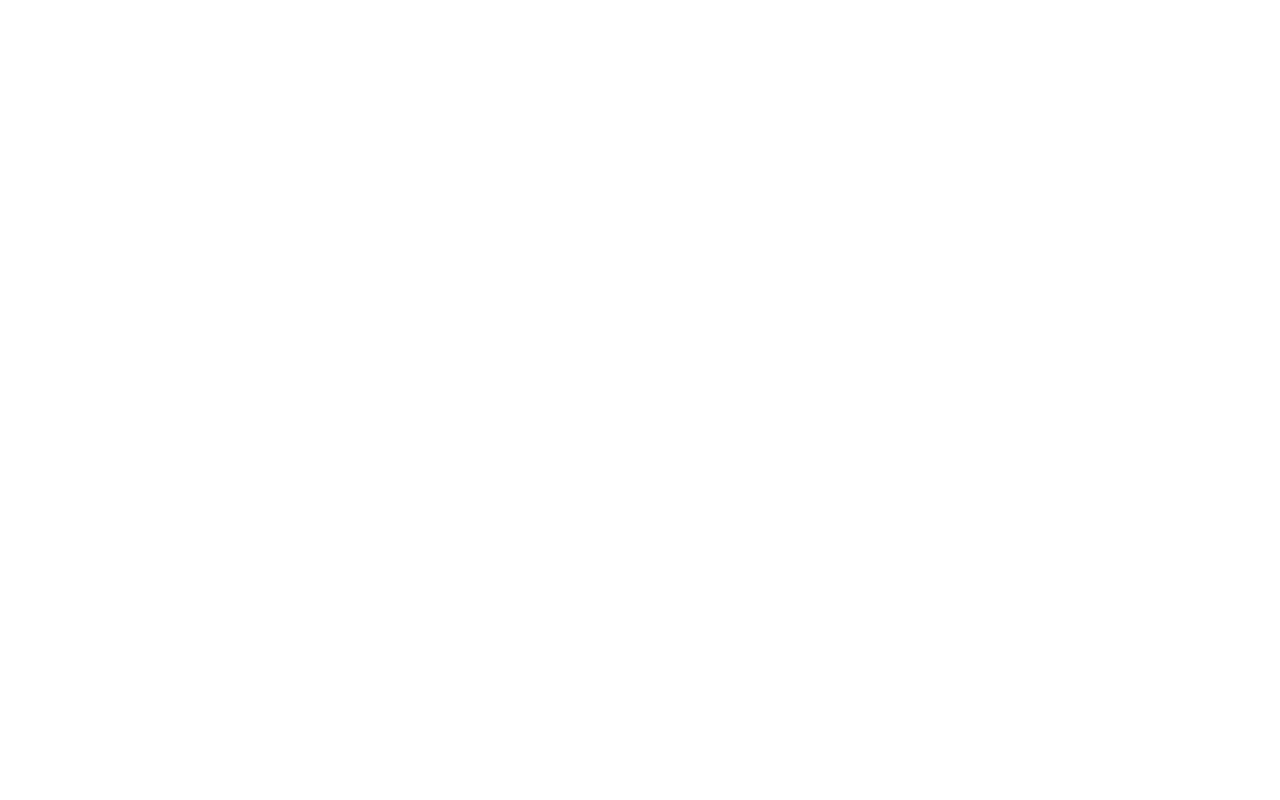
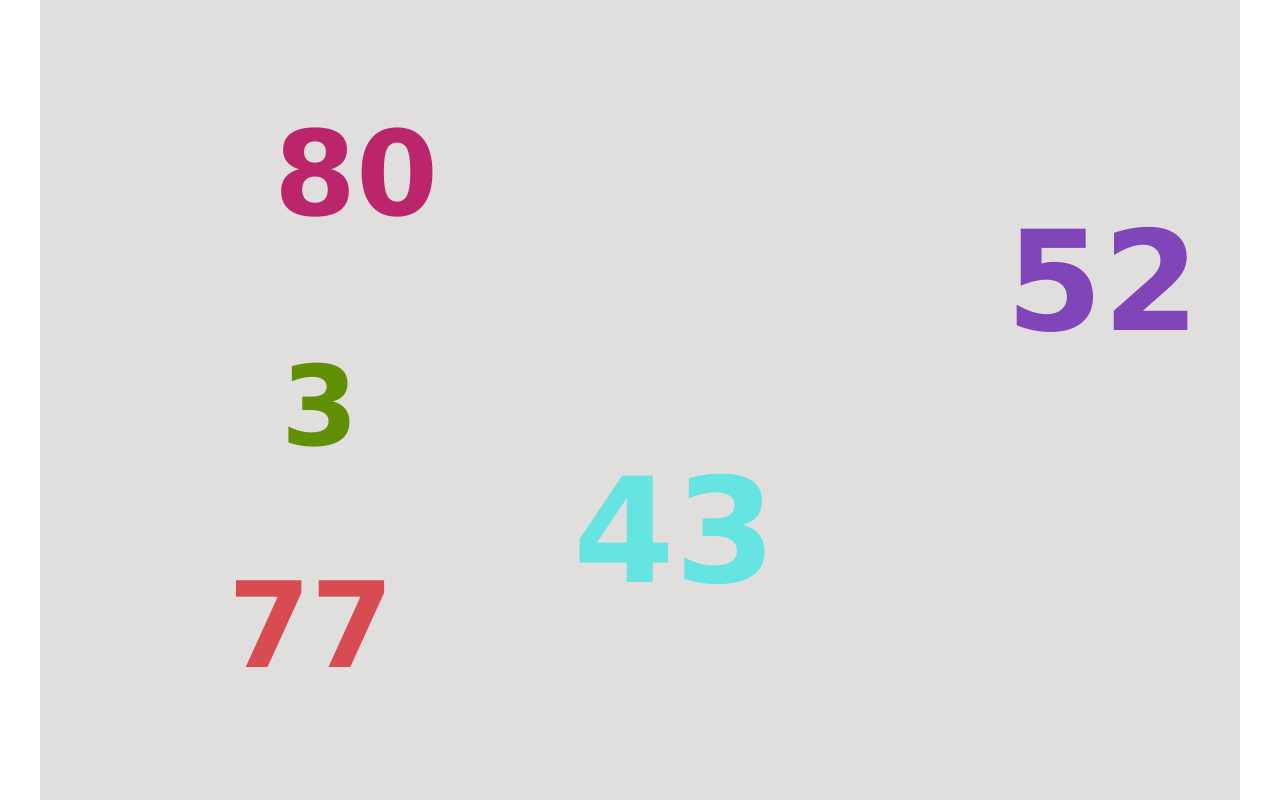
Before and after one commit to Giotreglia/js-simon, a plain HTML site: page index.html in a window 1280 px wide. Drawn offline with Linux system fonts and the light colour scheme.

Commit message:
Creazione 5 numeri random con posizione, fontsize e colore random

```diff
--- a/css/style.css
+++ b/css/style.css
@@ -2,4 +2,21 @@
     padding: 0;
     margin: 0;
     box-sizing: border-box;
+    font-family: Verdana, Geneva, Tahoma, sans-serif;
 }
+
+body {
+
+}
+
+.container {
+    width: 1200px;
+    height: 100vh;
+    margin: auto;
+    position: relative;
+    background-color: rgba(221, 218, 218, 0.884);
+}
+
+.number-container {
+    font-weight: bold;
+}
--- a/index.html
+++ b/index.html
@@ -9,6 +9,10 @@
 </head>
 <body>
 
+    <div class="container">
+
+    </div>
+
     <script type="text/javascript" src="js/main.js"></script>
 </body>
 </html>
--- a/js/main.js
+++ b/js/main.js
@@ -9,3 +9,69 @@ Dopo che sono stati inseriti i 5 numeri,
 il software dice quanti e quali dei numeri da indovinare sono stati individuati.
 
 */
+
+// DOM elements
+
+const containerDom = document.querySelector('.container');
+console.log(containerDom);
+
+// Genero 5 numeri casuali
+
+let cellaNumero;
+let listaNumeri = [];
+
+for (let i = 0; i < 5; i++) {
+    numeroRandom = generaNumeroRandom(1, 100);
+    console.log(numeroRandom);
+    cellaNumero = numberContainerGenerator(numeroRandom);
+    console.log(cellaNumero);
+    containerDom.append(cellaNumero);
+    listaNumeri.push(numeroRandom);
+}
+console.log(listaNumeri);
+
+
+
+
+
+
+
+// FUNZIONI
+
+// Funzione per generare numero random
+function generaNumeroRandom(min, max) {
+    let numeroRandom = Math.floor(Math.random() * (max - min + 1)) + min;
+    return numeroRandom;
+}
+
+// Funzione per creare contenitore numero
+function numberContainerGenerator(number) {
+    const numberContainer = document.createElement('div');
+    numberContainer.innerHTML = number;
+    numberContainer.classList.add('number-container');
+
+    // Assegno posizione random
+    let misuraX = randomPosition(50, 1000);
+    let misuraY = randomPosition(50, 800);
+    numberContainer.style.position = `absolute`;
+    numberContainer.style.top = misuraY;
+    numberContainer.style.left = misuraX;
+
+    // Assegno fontsize e colore random
+    let fontSize = generaNumeroRandom(50, 150);
+    let randomColor = Math.floor(Math.random()*16777215).toString(16);
+    numberContainer.style.fontSize = `${fontSize}px`;
+    numberContainer.style.color = `#${randomColor}`;
+    return numberContainer;
+}
+
+// Funzione per generare posizione random
+function randomPosition(misuraMin, misuraMax) {
+    let x = generaNumeroRandom(misuraMin, misuraMax);
+    return x + 'px';
+}
+
+// Funzione prompt per richieder numeri
+/* function promptNumeri() {
+    let
+} */
```
